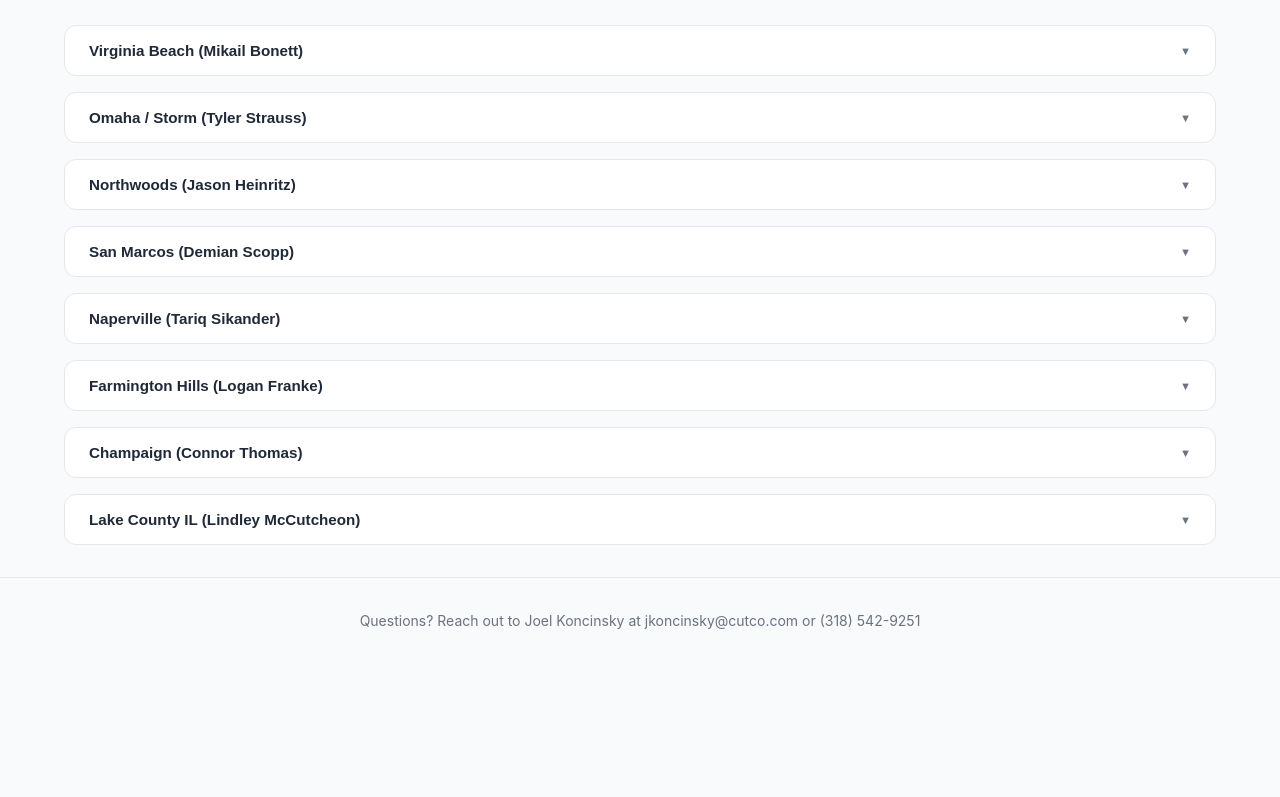
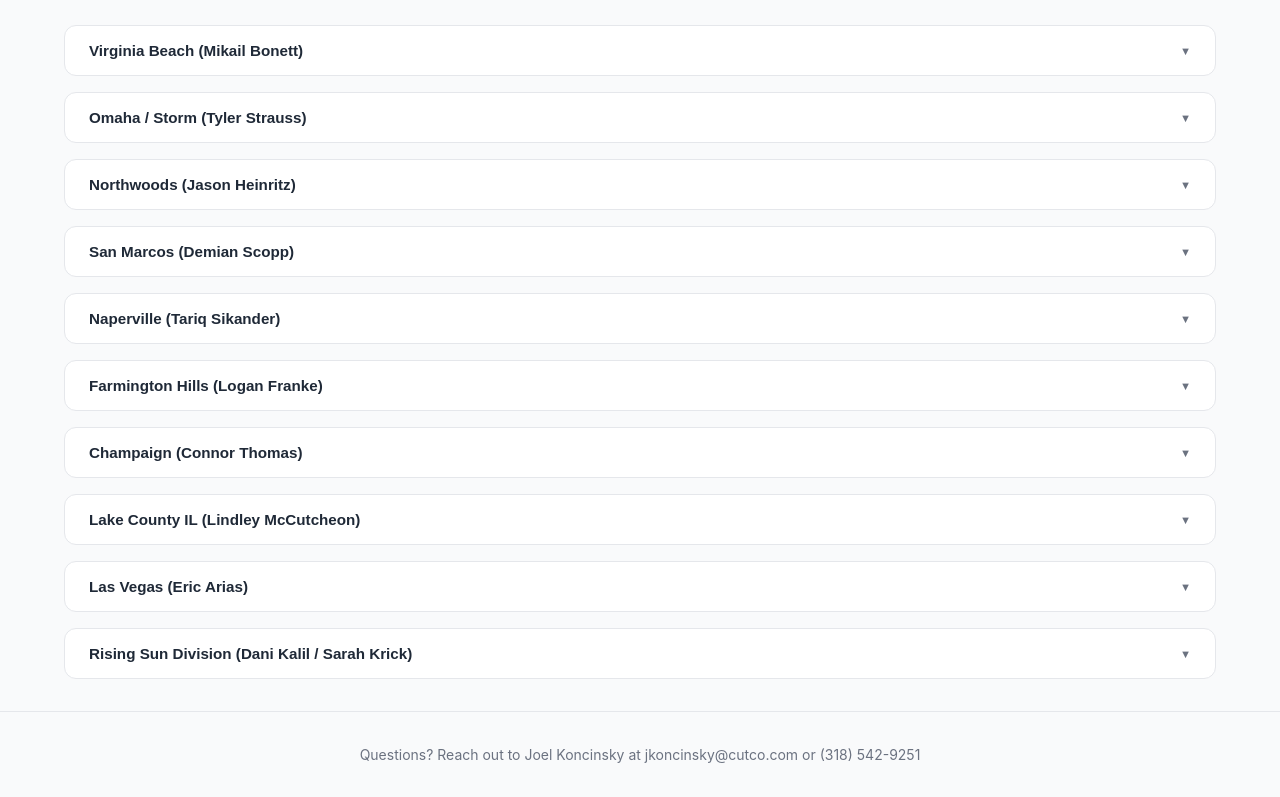
Before and after one commit to vmcdigital/vmc-meta-diy-dashboard, a Next.js app: page /ad-results in a window 1280 px wide. Shown: the part 1028-1825 px from the top of the page. Before the commit the page ends 1691 px from the top, so only its background shows below. Built offline with nearby package versions, Linux system fonts and the light colour scheme.

Commit message:
Add Las Vegas (Eric Arias) and Rising Sun Division (Dani Kalil / Sarah Krick) territory dashboards

```diff
--- a/data/dashboards.ts
+++ b/data/dashboards.ts
@@ -93,4 +93,22 @@
       },
     ],
   },
+  {
+    territory: 'Las Vegas (Eric Arias)',
+    dashboards: [
+      {
+        name: 'Las Vegas (Eric Arias)',
+        embedUrl: 'https://app.databox.com/datawall/fbfae5353b0456ced4ee356ed5112a757274646ab59efe?i',
+      },
+    ],
+  },
+  {
+    territory: 'Rising Sun Division (Dani Kalil / Sarah Krick)',
+    dashboards: [
+      {
+        name: 'Rising Sun Division (Dani Kalil / Sarah Krick)',
+        embedUrl: 'https://app.databox.com/datawall/82bb59a0d4c16e8f61f82286e2b7db5942aad246ab58f2a?i',
+      },
+    ],
+  },
 ];
```
